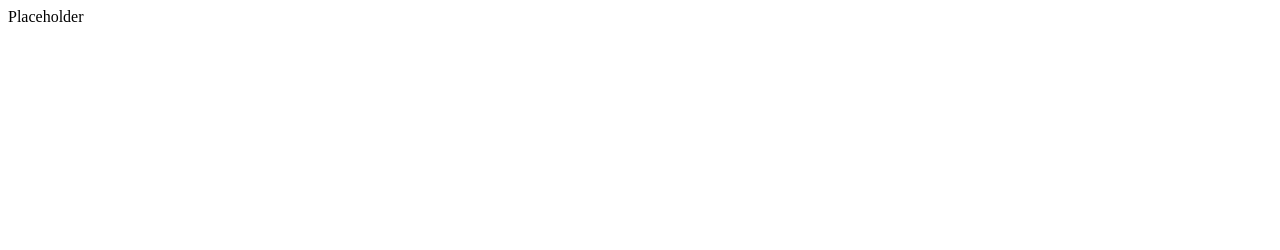
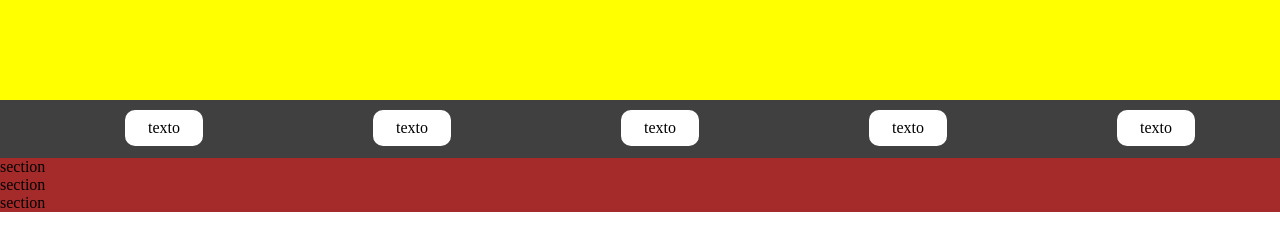
Before and after one commit to garca20/personal-website, a plain HTML site: page index.html in a window 1280 px wide. Drawn offline with Linux system fonts and the light colour scheme.

Commit message:
Update CSS and Index

```diff
--- /dev/null
+++ b/css/style.css
@@ -0,0 +1,42 @@
+* {
+    margin: 0;
+}
+
+header {
+    width: 100%;
+    height: 100px;
+    background-color: yellow;
+}
+
+nav {
+    width: 100%;
+    height: 58px;
+    background-color: rgba(64, 64, 64, 1);
+}
+
+nav>ul {
+    list-style: none;
+    display: flex;
+    justify-content: space-around;
+}
+
+nav>ul>li {
+    border: 3px rgb(255, 255, 255) solid;
+    background-color: white;
+    border-radius: 10px;
+    padding: 6px 20px 6px 20px;
+    margin: 10px 0px 10px 0px;
+}
+
+nav>ul>li>a {
+    text-decoration: none;
+    color: rgb(0, 0, 0);
+}
+
+.product_images {
+    background-color: brown;
+}
+
+footer {
+    width: 100%;
+}
--- a/index.html
+++ b/index.html
@@ -4,8 +4,38 @@
     <meta charset="UTF-8">
     <meta name="viewport" content="width=device-width, initial-scale=1.0">
     <title>Main Page</title>
+    <link rel="stylesheet" href="css/style.css">
 </head>
 <body>
-    Placeholder
+
+    <header>
+    </header>
+
+    <nav>
+        <ul>
+            <li><a href="">texto</a></li>
+            <li><a href="">texto</a></li>
+            <li><a href="">texto</a></li>
+            <li><a href="">texto</a></li>
+            <li><a href="">texto</a></li>
+        </ul>
+    </nav>
+
+    <div class="container">
+        <main>
+            <section class="product_images">section</section>
+            <section class="product_images">section</section>
+            <section class="product_images">section</section>
+        </main>
+
+        <aside>
+
+        </aside>
+    </div>
+
+    <footer>
+
+    </footer>
+
 </body>
 </html>
```
